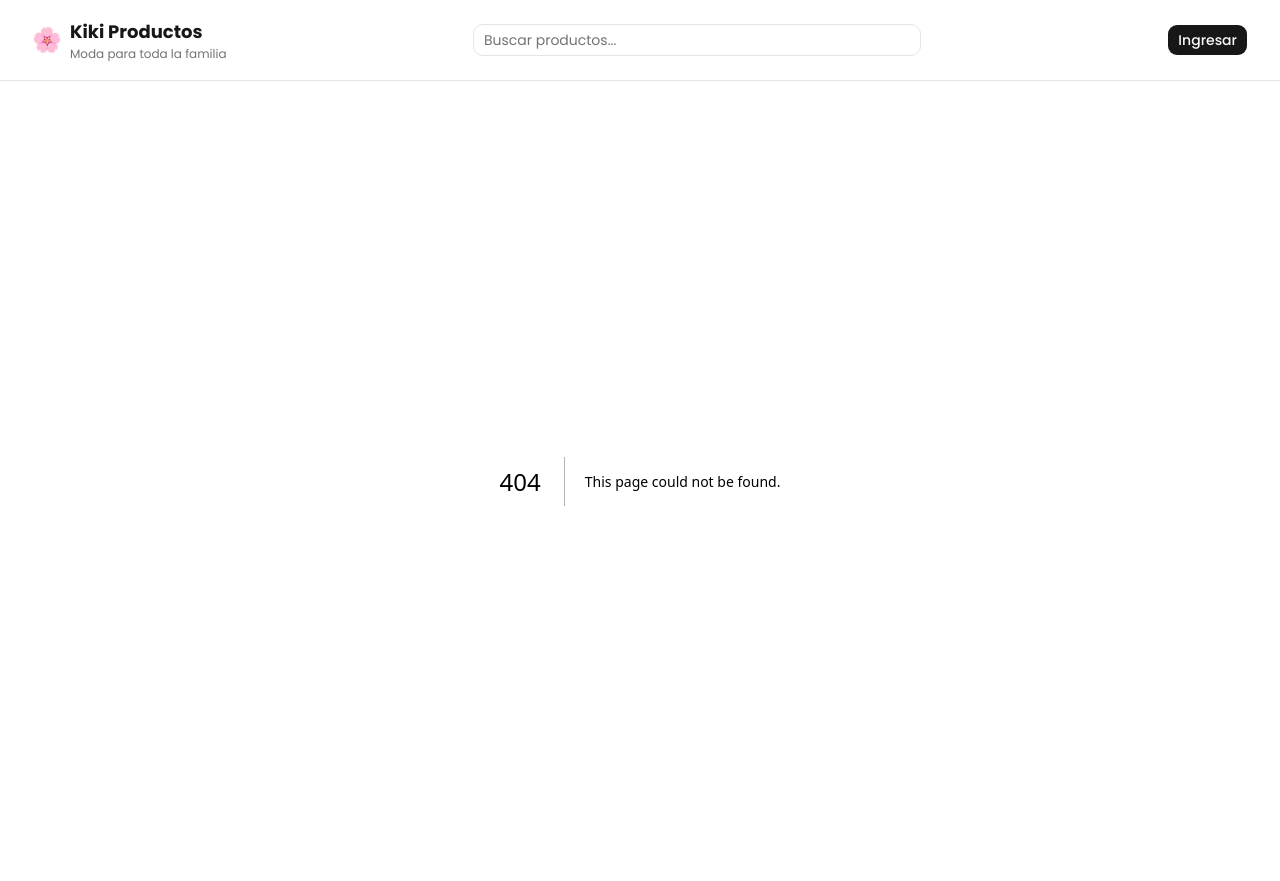
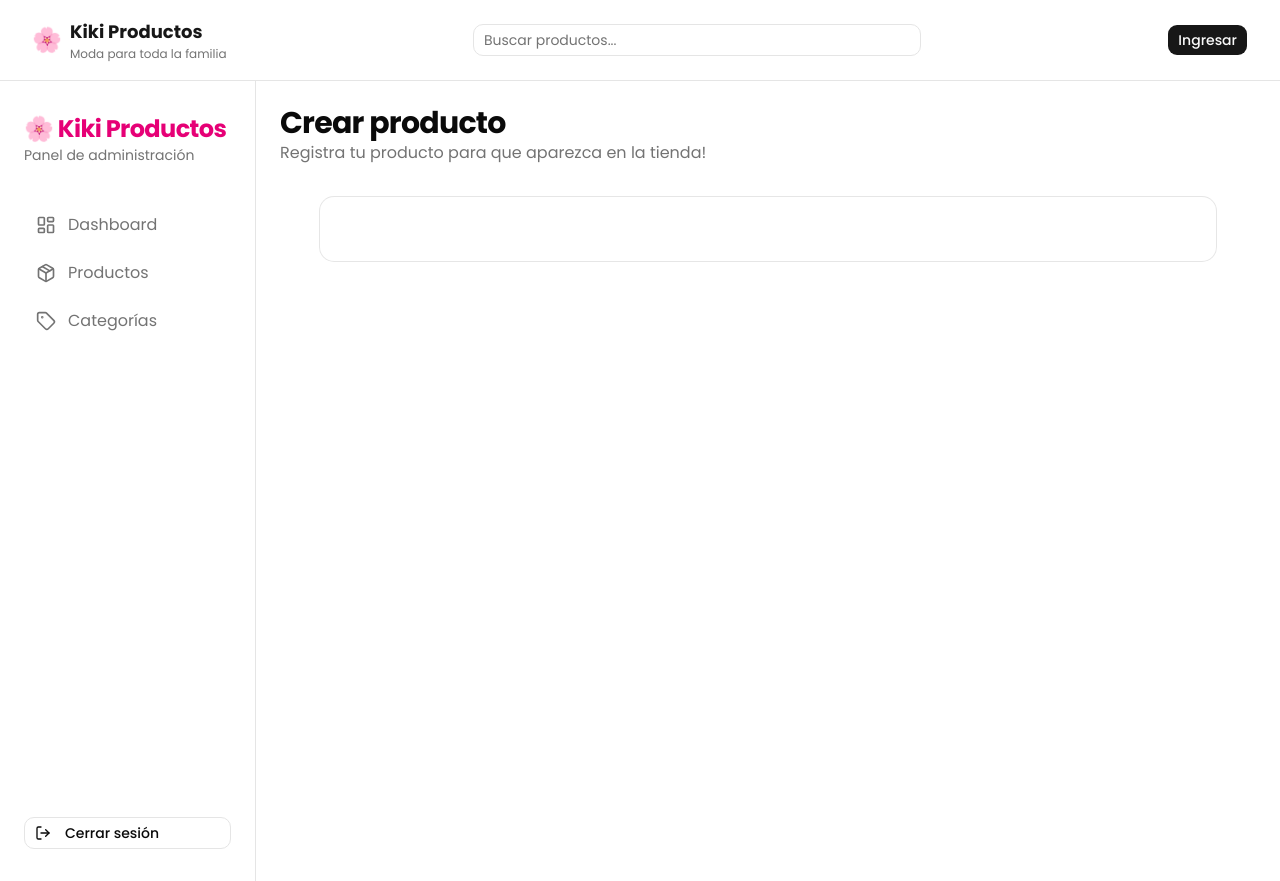
Before and after one commit to jhoanCampo94/Kiki-productos, a Next.js app: page /admin/products/new in a window 1280 px wide. Before the commit this address had no page. Built offline with nearby package versions, Linux system fonts and the light colour scheme.

Commit message:
Initial structure of the product registration form

```diff
--- /dev/null
+++ b/app/admin/products/new/page.tsx
@@ -0,0 +1,9 @@
+import ProductForm from "@/components/product/ProductForm";
+
+export default function Page() {
+  return(
+    <div className="space-y-8">
+      <ProductForm />
+    </div>
+  )
+}
--- /dev/null
+++ b/components/product/ProductForm.tsx
@@ -0,0 +1,13 @@
+import { Card } from "@/components/ui/card"
+
+export default function ProductForm(){
+  return(
+    <div>
+      <h1 className="text-3xl font-bold tracking-tight">Crear producto</h1>
+      <p className="text-muted-foreground">Registra tu producto para que aparezca en la tienda!</p>
+      <Card className="mx-auto mt-8 max-w-4xl p-8">
+
+      </Card>
+    </div>
+  )
+}
```
